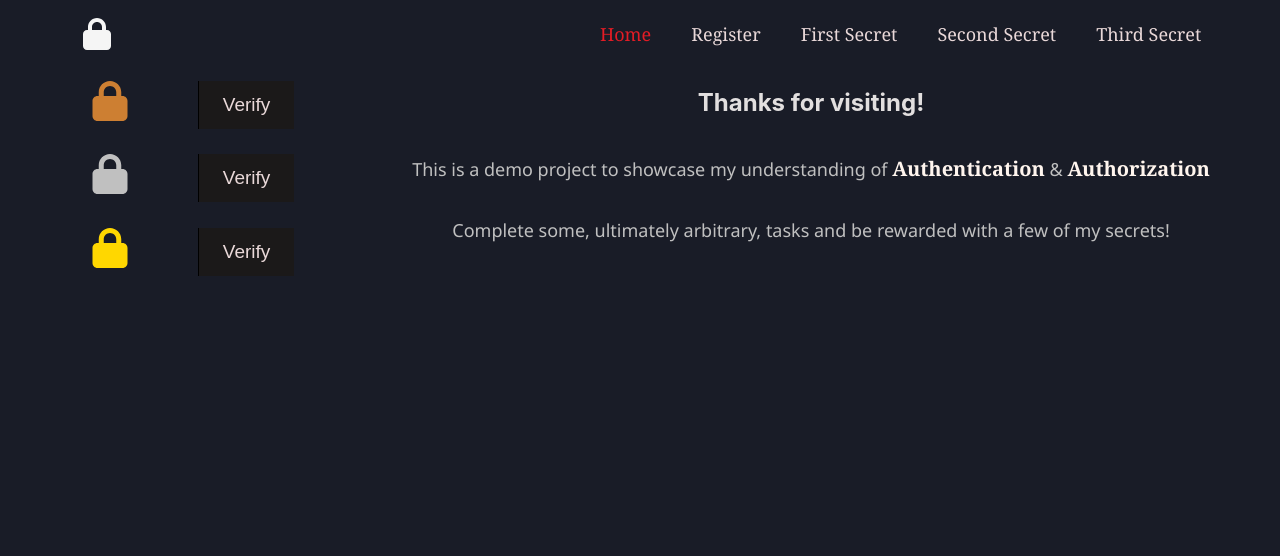
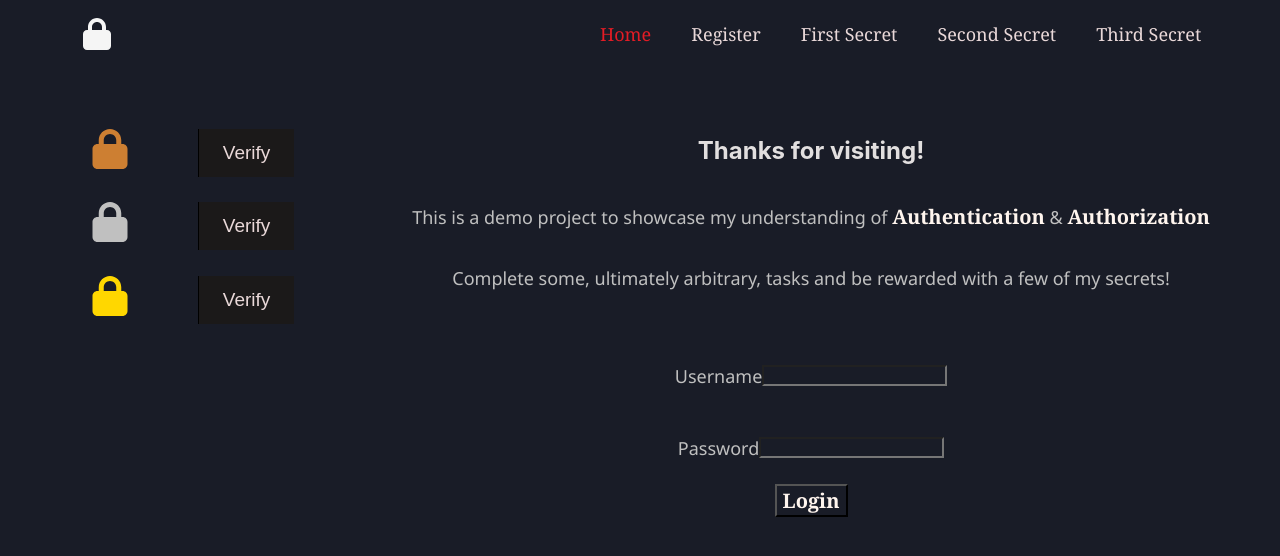
Before and after one commit to Malekkos/Lock-and-Key, a React (Create React App) app in the folder client/: page / in a window 1280 px wide. Shown: the top 556 px of the page. Built offline with nearby package versions, Linux system fonts and the light colour scheme.

Commit message:
Changed position of login, added stylings, Setup onsubmit and onChangef or later use, needs editing to function properply

```diff
--- a/client/src/App.css
+++ b/client/src/App.css
@@ -58,6 +58,7 @@
 .main {
   display: flex;
   justify-content: space-evenly;
+  padding-top: 3rem
 }
 
 .secretsContainer {
@@ -133,6 +134,32 @@
   font-size: 14px
 }
 
+.loginContainer {
+  padding-top: 2rem;
+  display: flex;
+  flex-flow: column nowrap;
+  justify-content: center;
+  align-items: center;
+}
+
+.inputsContainer {
+  display: flex;
+  flex-flow: column nowrap;
+  justify-content: center;
+  align-items: center;
+}
+
+.passContainer {
+  display: flex;
+  /* flex-flow: column nowrap; */
+  /* justify-items: center; */
+  align-items: center;
+}
+
+/* .loginUsername {
+  color:
+} */
+
 .locked {
   display: none;
 }
--- a/client/src/Components/home/home.js
+++ b/client/src/Components/home/home.js
@@ -7,6 +7,7 @@ import { faLock, faUnlock } from "@fortawesome/free-solid-svg-icons"
 function Home () {
   const [loggedIn, setLoggindIn] = useState(false)
   const [errorMessage, setErrorMessage] = useState()
+  const [creds, setCreds ] = useState({username: "", password: ""})
 
   let onLoad = window.onload = ("DOMContentLoaded", event => {
     console.log('loaded')
@@ -60,6 +61,17 @@ function Home () {
   })
   // implement useEffect to check my token and see what perms it has
   // that will be deciding if the lock is already shown, or if it is unlocked
+  let onChange = (event, type) => {
+    // console.log(event)
+    // console.log(type)
+    setCreds()
+    console.log(creds)
+  }
+
+  let onSubmit = event => {
+    setCreds()
+  }
+
   useEffect(() => {
     onLoad()
   }, [])
@@ -108,6 +120,19 @@ function Home () {
             <p className="homeText">This is a demo project to showcase my understanding of <span className="authMods">Authentication</span> & <span className="authMods">Authorization</span></p>
             <p className="homeText">Complete some, ultimately arbitrary, tasks and be rewarded with a few of my secrets!</p>
           </div>
+        <div className="loginContainer">
+          <div className="inputsContainer">
+            <div className="passContainer">
+              <h4 className="homeText">Username</h4>
+              <input onChange={(event) => onChange(event.target.value, "username")} className="loginUsername" type="text" />
+            </div>
+            <div className="passContainer">
+              <h4 className="homeText">Password</h4>
+              <input onChange={(event) => onChange(event.target.value, "password")} className="loginPassword" type="password" />
+            </div>
+          <input onSubmit={() => onSubmit("")} type="submit" className="authMods" value="Login" />
+          </div>
+        </div>
         </div>
       </div>
     </>
```
